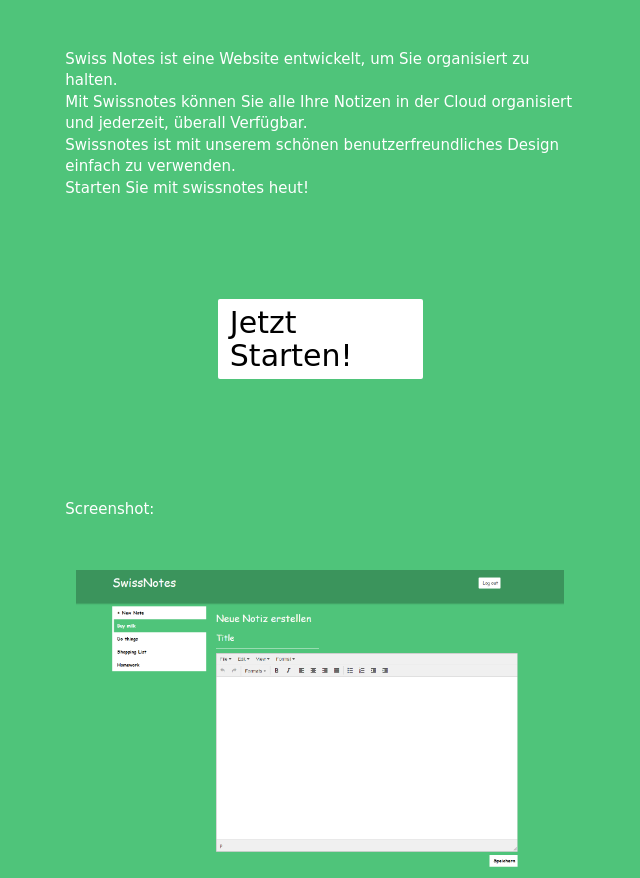
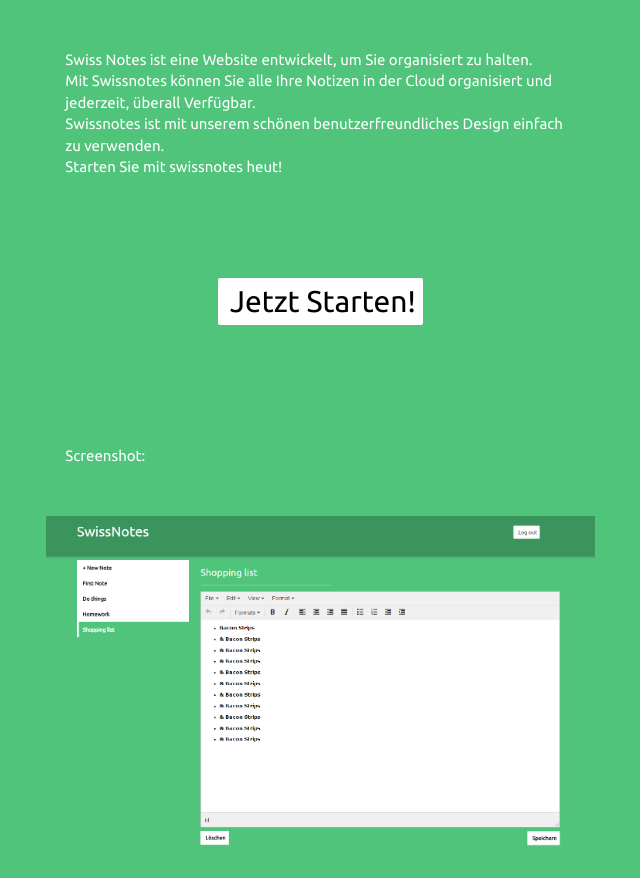
Before and after one commit to maalurprograms/K307, a PHP site: page / in a window 1280 px wide. Shown: the part 498-1376 px from the top of the page, without its empty margins (213-853 px from the left). Run offline with PHP 8.4, Linux system fonts and the light colour scheme; a stand-in replaces the project's code that opens the database connection.

Commit message:
home update

```diff
--- a/view/account.php
+++ b/view/account.php
@@ -6,7 +6,7 @@
     <link rel="stylesheet" type="text/css" href="view/static/bootstrap.min.css">
     <link rel="icon" type="image/png" href="view/static/images/favicon.png">
     <link rel="stylesheet" type="text/css" href="view/static/styles.css">
-    <link href='https://fonts.googleapis.com/css?family=Architects+Daughter' rel='stylesheet' type='text/css'>
+    <link href='https://fonts.googleapis.com/css?family=Ubuntu' rel='stylesheet' type='text/css'>
     <script src="//cdn.tinymce.com/4/tinymce.min.js"></script>
     <script>tinymce.init({ selector:'textarea' });</script>
     <script src="view/account.js"></script>
--- a/view/error.php
+++ b/view/error.php
@@ -8,7 +8,7 @@
     <!-- custom -->
     <link rel="stylesheet" type="text/css" href="view/static/bootstrap.min.css">
     <link rel="stylesheet" type="text/css" href="view/static/styles.css">
-    <link href='https://fonts.googleapis.com/css?family=Architects+Daughter' rel='stylesheet' type='text/css'>
+    <link href='https://fonts.googleapis.com/css?family=Ubuntu' rel='stylesheet' type='text/css'>
 </head>
 <body>
 <header>
--- a/view/home.php
+++ b/view/home.php
@@ -8,7 +8,7 @@
     <!-- custom -->
     <link rel="stylesheet" type="text/css" href="view/static/bootstrap.min.css">
     <link rel="stylesheet" type="text/css" href="view/static/styles.css">
-    <link href='https://fonts.googleapis.com/css?family=Architects+Daughter' rel='stylesheet' type='text/css'>
+    <link href='https://fonts.googleapis.com/css?family=Ubuntu' rel='stylesheet' type='text/css'>
 </head>
 <body>
 <header>
@@ -40,12 +40,15 @@
         <div class="row">
             <div class="col-md-3 nopadding"></div>
             <div class="col-md-6 nopadding">
-                <a href="default/register"><h2 id="login" class="margin50">Jetzt Starten!</h2></a>
+                <a href="default/register"><h2 id="login" class="margin50 txt_center">Jetzt Starten!</h2></a>
             </div>
             <div class="col-md-3 nopadding"></div>
         </div>
         <p class="txt1">Screenshot:</p>
         <img class="scrn1 center" src="view/static/images/screenshot1.png">
+
+        <img class="block_inline" src="view/static/images/swissflag.jpg"><p class="txt1 block_inline"> Swiss Software</p>
+        <p class="txt1 txt_center"> Copyright &copy; SwissNotes - All Rights Reserved</p>
     </div>
     <div class="col-md-2"></div>
 </div>
--- a/view/login.php
+++ b/view/login.php
@@ -4,7 +4,7 @@
   <base href="/-K307/">
   <link rel="icon" type="image/png" href="view/static/images/favicon.png">
   <link rel="stylesheet" type="text/css" href="view/static/styles.css">
-  <link href='https://fonts.googleapis.com/css?family=Architects+Daughter' rel='stylesheet' type='text/css'>
+  <link href='https://fonts.googleapis.com/css?family=Ubuntu' rel='stylesheet' type='text/css'>
 </head>
 <body>
   <div id="form_container">
--- a/view/register.php
+++ b/view/register.php
@@ -4,7 +4,7 @@
   <base href="/-K307/">
   <link rel="icon" type="image/png" href="view/static/images/favicon.png">
   <link rel="stylesheet" type="text/css" href="view/static/styles.css">
-  <link href='https://fonts.googleapis.com/css?family=Architects+Daughter' rel='stylesheet' type='text/css'>
+  <link href='https://fonts.googleapis.com/css?family=Ubuntu' rel='stylesheet' type='text/css'>
 </head>
 <body>
   <div id="register_container">
--- a/view/static/styles.css
+++ b/view/static/styles.css
@@ -38,7 +38,7 @@
   /* background-image: url(bg.jpg); */
     background:#4FC47A;
   color: white;
-  font-family: 'Indie Flower', cursive;
+  font-family: 'Ubuntu', sans-serif;
 }
 
 #icon {
@@ -76,7 +76,7 @@
   border: none;
   border-radius: 2px;
   font-weight: bold;
-  font-family: 'Indie Flower', cursive;
+  font-family: 'Ubuntu', sans-serif;
   color: #5B5B5B;
 }
 
@@ -86,7 +86,7 @@
     margin-top: 10px;
     margin-right:20px;
     float:right;
-    font-family: 'Indie Flower', cursive;
+    font-family: 'Ubuntu', sans-serif;
     font-weight: bold;
     background: white;
     color: black;
@@ -118,7 +118,7 @@
 #login {
   border:none;
   padding:7px;
-  font-family: 'Indie Flower', cursive;
+    font-family: 'Ubuntu', sans-serif;
   background: white;
   color: black;
     border-left: 5px solid white;
@@ -139,7 +139,7 @@
 #register {
   border:none;
   padding:7px;
-  font-family: 'Indie Flower', cursive;
+  font-family: 'Ubuntu', sans-serif;
   border-radius: 2px;
   background: #57C157;
   color: white;
@@ -158,7 +158,7 @@
 
 .nav_el {
   color: white;
-  font-family: 'Indie Flower', cursive;
+  font-family: 'Ubuntu', sans-serif;
   margin-right: 15px;
 }
 
@@ -312,7 +312,7 @@
 }
 
 #tinymce .mceContentBody p {
-    font-family: 'Architects Daughter', cursive;
+    font-family: 'Ubuntu', sans-serif;
 }
 
 #error_container{
@@ -334,7 +334,7 @@
 }
 
 .scrn1 {
-    width:80%;
+    width:90%;
     margin-top:30px;
 }
 
@@ -352,3 +352,7 @@
 .margin50 {
     margin:50px;
 }
+
+.block_inline {
+    display: inline-block;
+}
```
Also changed, not shown: view/static/images/screenshot1.png.
